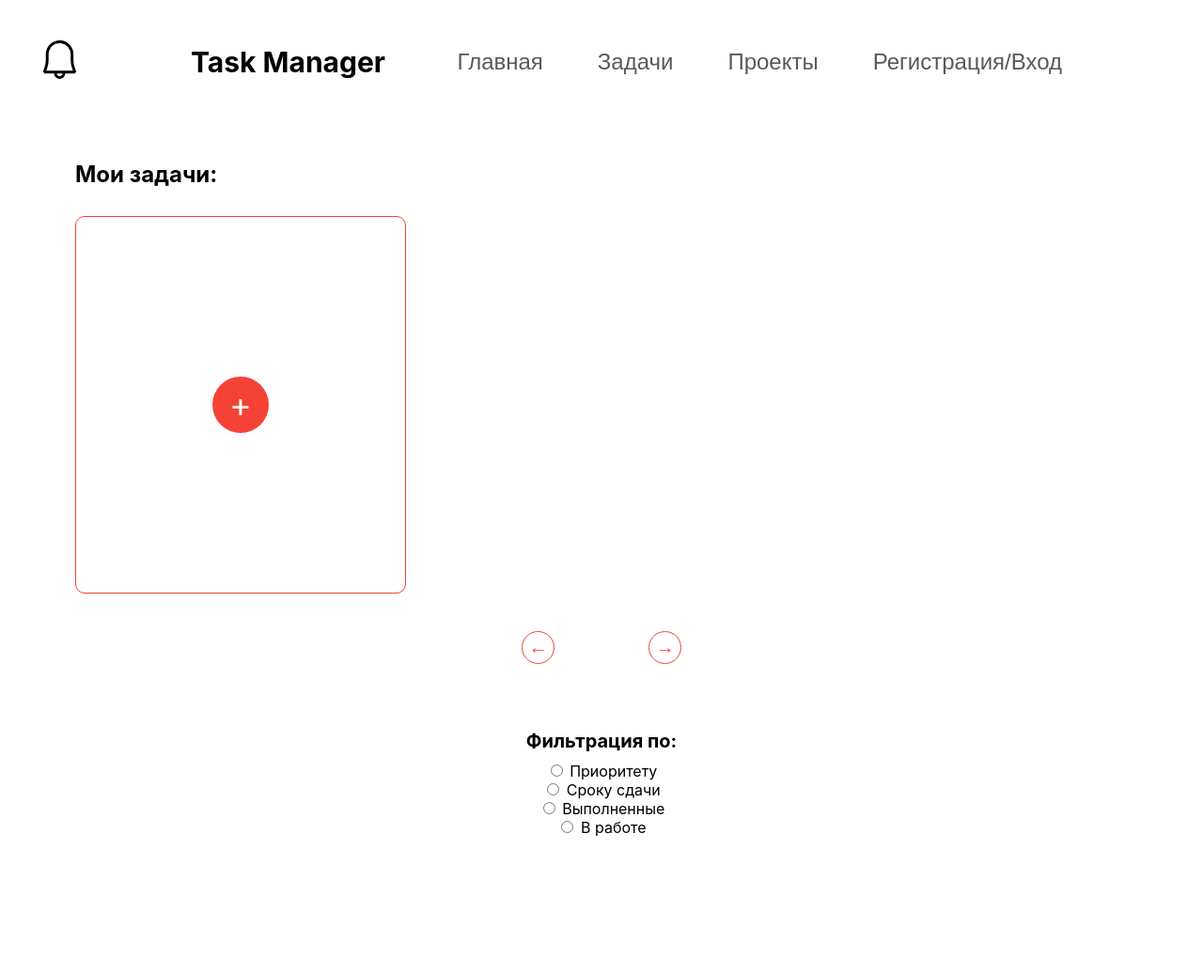
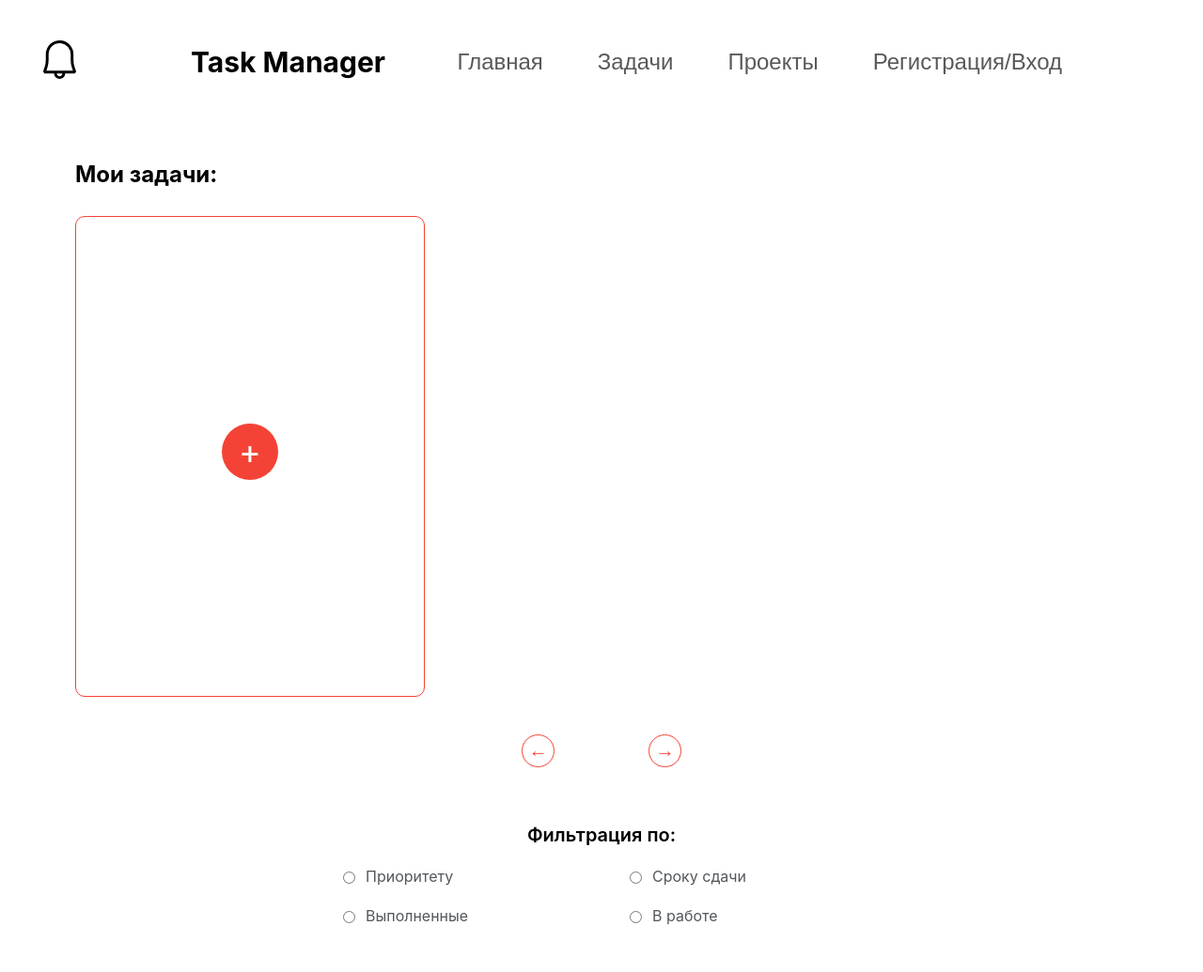
Before and after one commit to zxcl0wn/Task-Manager, a Django app: template TaskManager/tasks/templates/tasks/tasks_list.html in a window 1280 px wide. Shown: the whole page at 94% size. Before the commit the page ends 891 px from the top, so only its background shows below. Run offline with Django 3.2, Linux system fonts and the light colour scheme; the template is opened without the code that fills it, so the values that code supplies are empty.

Commit message:
fix errors and css

```diff
--- a/TaskManager/projects/static/projects/css/styles.css
+++ b/TaskManager/projects/static/projects/css/styles.css
@@ -795,22 +795,24 @@
 .taskm-card {
     border: 1px solid #f44336;
     border-radius: 10px;
-    width: 250px;
-    min-height: 300px;
-    padding: 50px;
+    width: 300px;
+    min-height: 420px;
+    padding: 40px 35px 50px;
+    display: flex;
+    justify-content: center;
+    align-items: flex-start;
     text-decoration: none;
     color: inherit;
     transition: box-shadow 0.2s ease;
-    display: flex;
-    justify-content: center;
-    align-items: center;
-}
+}
+
 
 .taskm-card:hover {
     box-shadow: 0 0 10px rgba(244, 67, 54, 0.3);
 }
 
 .taskm-content {
+    width: 100%;
     text-align: center;
 }
 
@@ -910,14 +912,33 @@
 }
 
 .taskm-filters {
-    margin-top: 30px;
-    text-align: center;
-}
+    margin-top: 20px;
+    max-width: 560px;
+    display: grid;
+    grid-template-columns: repeat(auto-fit, minmax(250px, 1fr));
+    gap: 12px 50px;
+    text-align: left;
+    margin-left: auto;
+    margin-right: auto;
+}
+
 .taskm-filters h3 {
+    grid-column: 1 / -1;
     margin-bottom: 10px;
-}
+    font-weight: 600;
+}
+
 .taskm-filters label {
-    margin: 0 15px;
+    font-size: 16px;
+    color: #52575c;
+    display: flex;
+    align-items: center;
+    gap: 8px;
+    cursor: pointer;
+}
+
+.taskm-filters input[type="radio"] {
+    accent-color: #f44336;
 }
 
 /* БЛОК ПРОЕКТА ЛИСТА */
```
Also changed, not shown: other parts of TaskManager/projects/static/projects/css/styles.css (+54 -0 lines), TaskManager/tasks/templates/tasks/subtask_change.html (+7 -7 lines), TaskManager/tasks/templates/tasks/task.html (+33 -19 lines).
